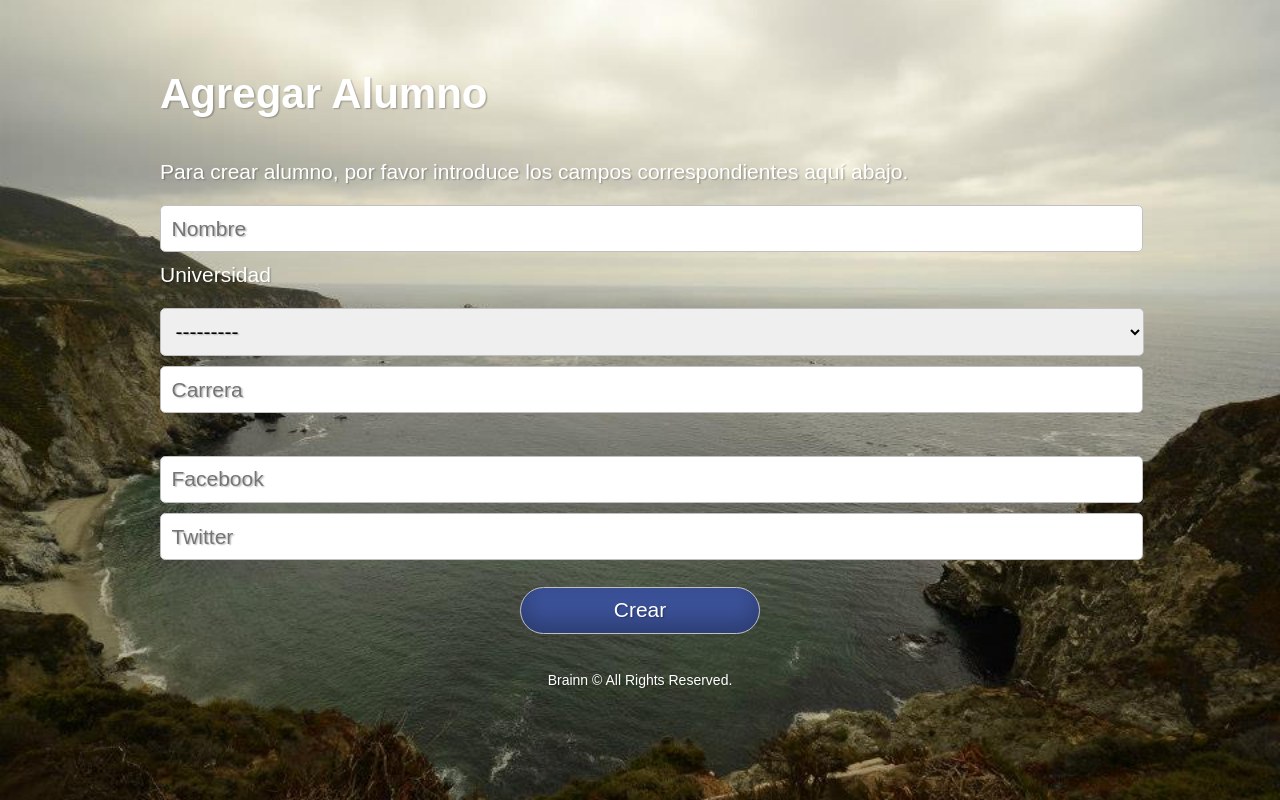
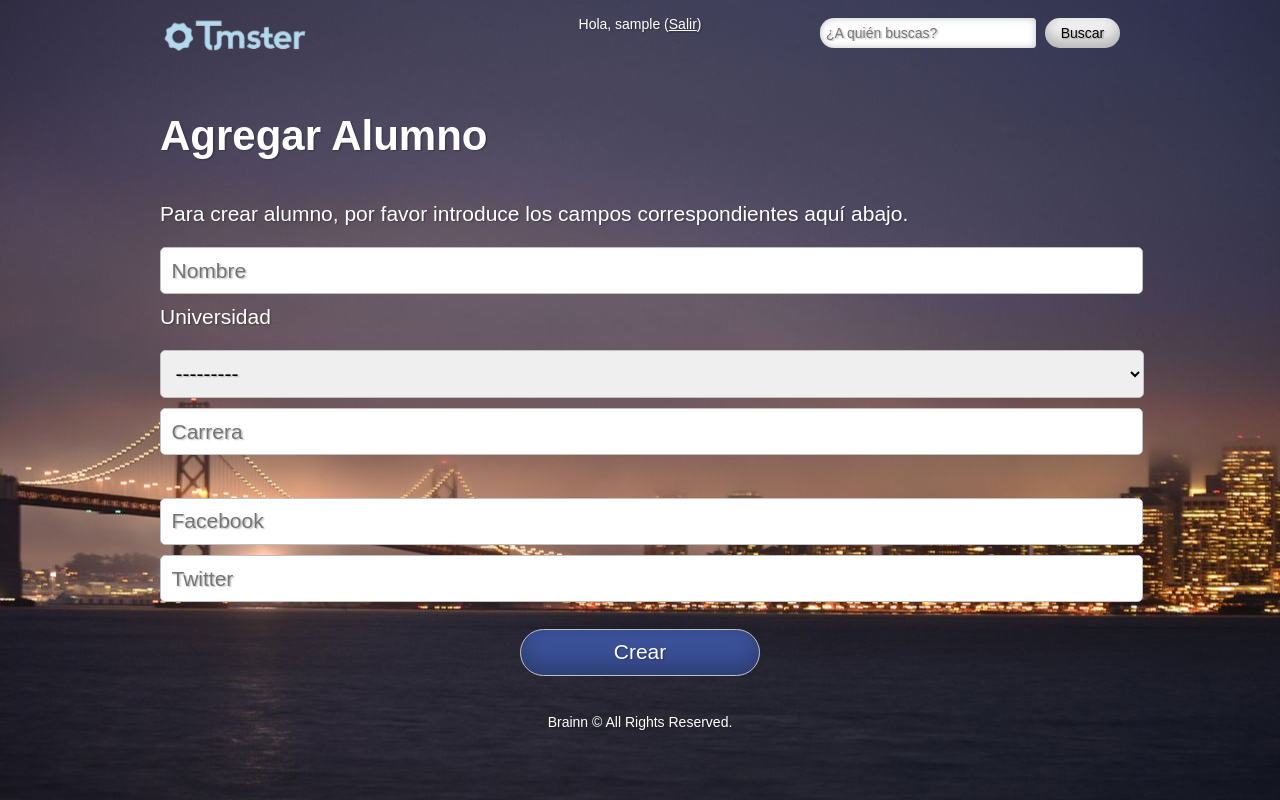
Before and after one commit to UncleMario/tmster, a Django app: page /student/add/ in a window 1280 px wide. Run offline with Django 3.2, Linux system fonts and the light colour scheme; the visitor is signed in with stand-in values (Sample User, id 1); parts of the project's set-up code (start-up, migrations or seed data) failed here and were passed over; some libraries are stand-ins or nearby versions.

Commit message:
Added support for logout and display user namer

```diff
--- a/tmster/media/css/style.css
+++ b/tmster/media/css/style.css
@@ -64,7 +64,7 @@
 html {
 	text-align: center;
 	background: #3D6F92;
-	background: url(/media/img/4.jpg) no-repeat center center fixed;
+	background: url(/media/img/cover.jpg) no-repeat center center fixed;
 	-webkit-background-size: cover;
 	-moz-background-size: cover;
 	-o-background-size: cover;
--- a/tmster/templates/addstudent.html
+++ b/tmster/templates/addstudent.html
@@ -1,8 +1,11 @@
 {% extends "base.html" %}
 
 {% block content %}
+
+{% include "header.html" %}
+
 </form>
-		<div class="create-user" style="margin-top:5em">
+		<div class="create-user" style="margin-top:3em">
 			<style>
 				input, select {
 					font-size: 1.5em;
--- a/tmster/templates/header.html
+++ b/tmster/templates/header.html
@@ -8,6 +8,9 @@
 </script>
 <div class="header group">
 	<a href="/" ><img class="header-logo" src="{{ MEDIA_URL }}img/Logo_Azul.png" /></a>
+	{% if user.is_authenticated %}
+	<br />Hola, {{ user }} (<a href="/logout">Salir</a>)
+	{% endif %}
 	<form action="/search" class="search-form header-search-form group">
 		<input id="srch" class="search-input" placeholder="¿A quién buscas?" name="q" />
 		<input class="search-submit button" type="submit" value="Buscar" />
```
